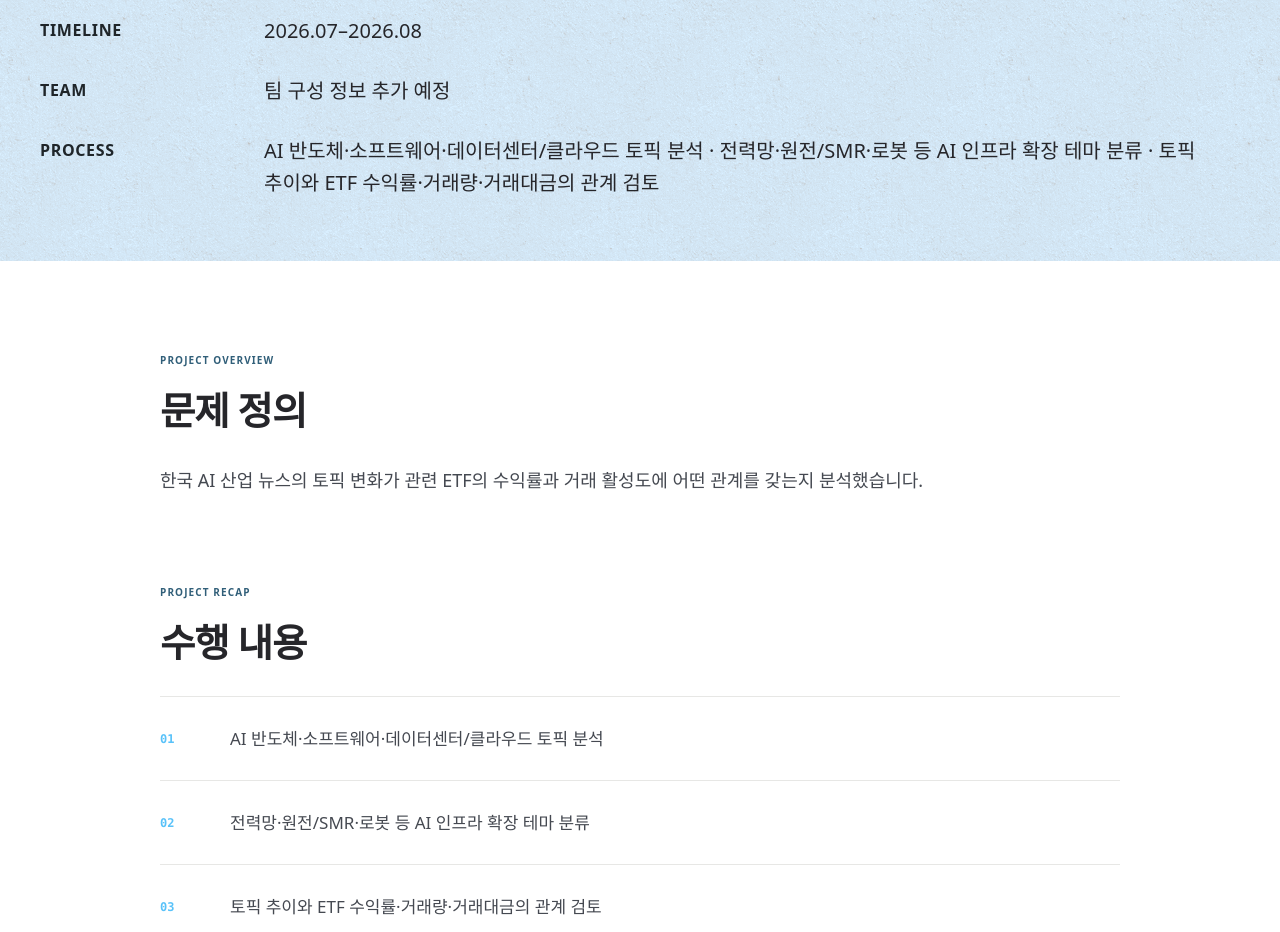
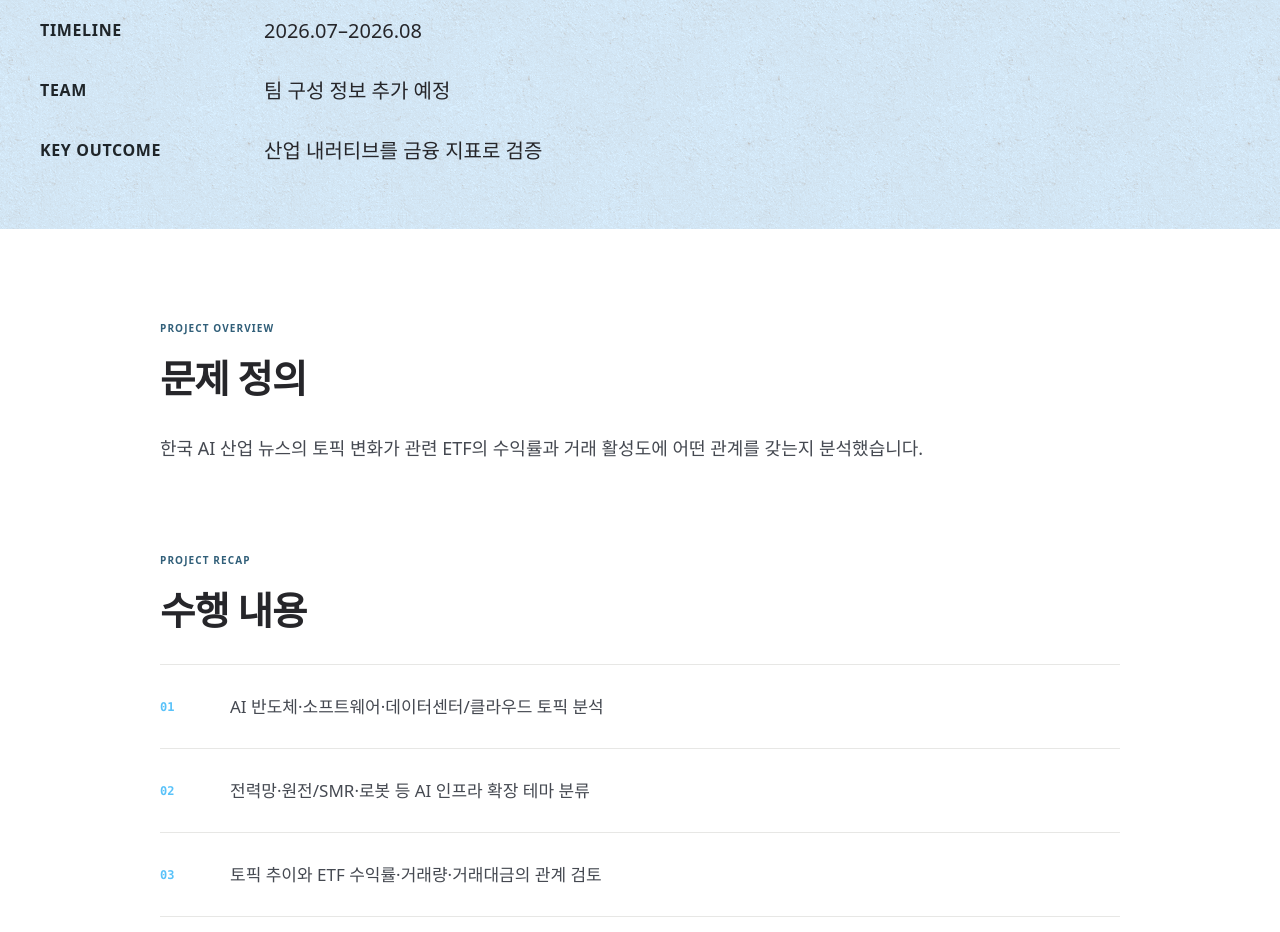
Before and after one commit to youra031220/youra-kim-portfolio, a Next.js app: page /projects/ai-etf-research in a window 1280 px wide. Shown: the part 1200-2132 px from the top of the page. Built offline with nearby package versions, Linux system fonts and the light colour scheme; a web font is replaced by a local one.

Commit message:
Show key outcome in project metadata

```diff
--- a/app/projects/[id]/page.tsx
+++ b/app/projects/[id]/page.tsx
@@ -70,7 +70,7 @@ export default async function ProjectPage({ params }: { params: Promise<{ id: st
               <div><span>ROLE</span><p>{project.role}</p></div>
               <div><span>TIMELINE</span><p>{project.period}</p></div>
               <div><span>TEAM</span><p>팀 구성 정보 추가 예정</p></div>
-              <div><span>PROCESS</span><p>{project.actions.join(" · ")}</p></div>
+              <div><span>KEY OUTCOME</span><p>{project.achievement}</p></div>
             </div>
           </section>
 
```
